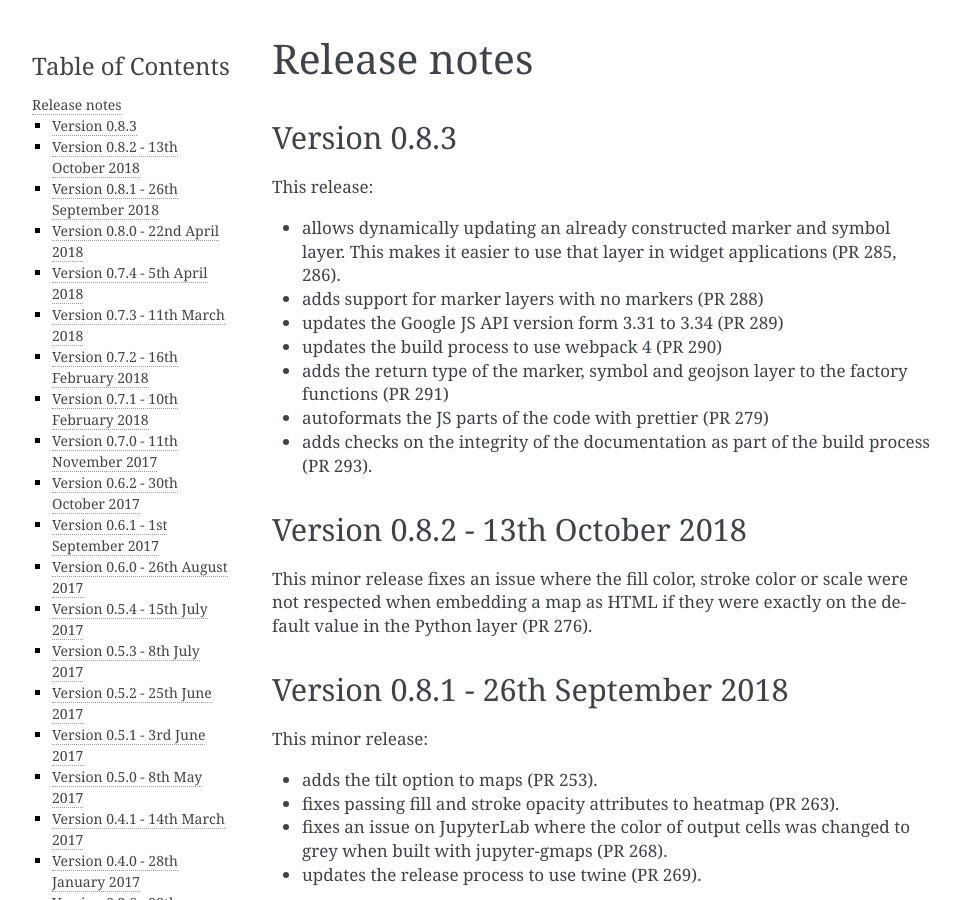
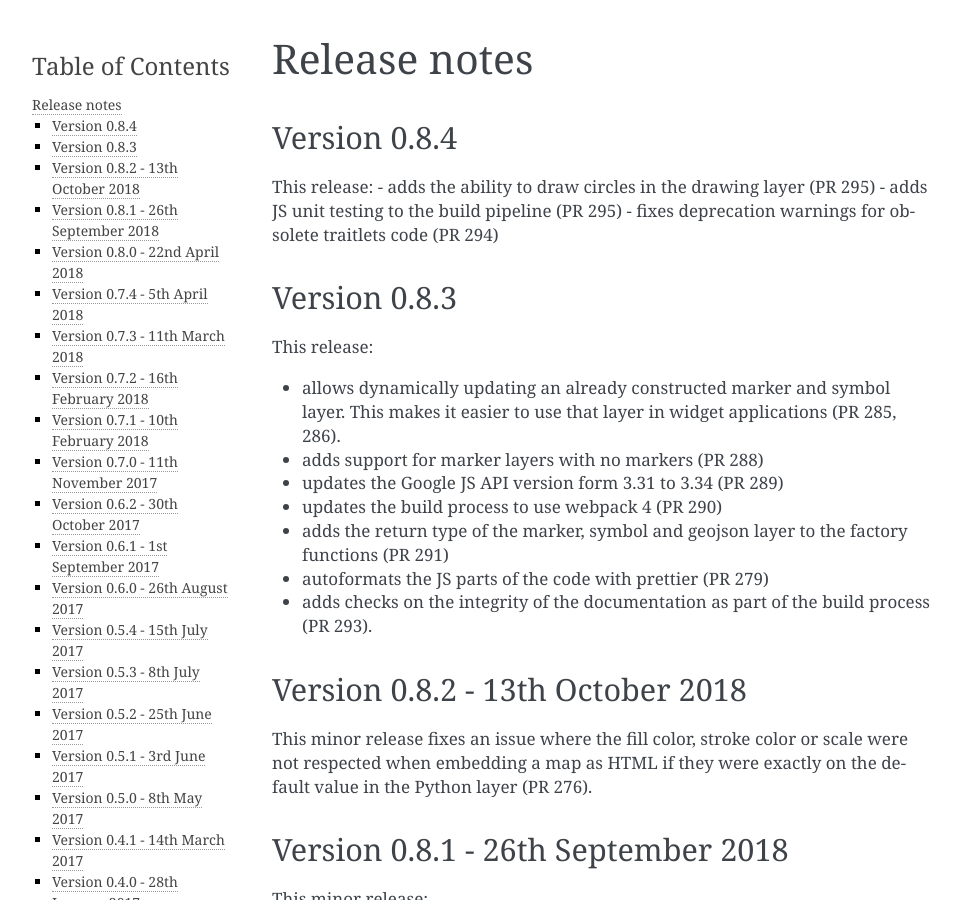
Before and after one commit to pbugnion/gmaps, a Sphinx documentation site: the page built from docs/source/release_notes.rst, in a window 1280 px wide and 900 px high. Shown: the whole window, without its empty margins (148-1108 px from the left). Built offline with Sphinx 7.4.7, drawn with Linux system fonts in a browser that asks for light colours.

Commit message:
Add release notes for version 0.8.4

```diff
--- a/docs/source/release_notes.rst
+++ b/docs/source/release_notes.rst
@@ -1,6 +1,14 @@
 
 Release notes
 -------------
+
+Version 0.8.4
+=============
+
+This release:
+- adds the ability to draw circles in the drawing layer (PR 295)
+- adds JS unit testing to the build pipeline (PR 295)
+- fixes deprecation warnings for obsolete traitlets code (PR 294)
 
 Version 0.8.3
 =============
```
